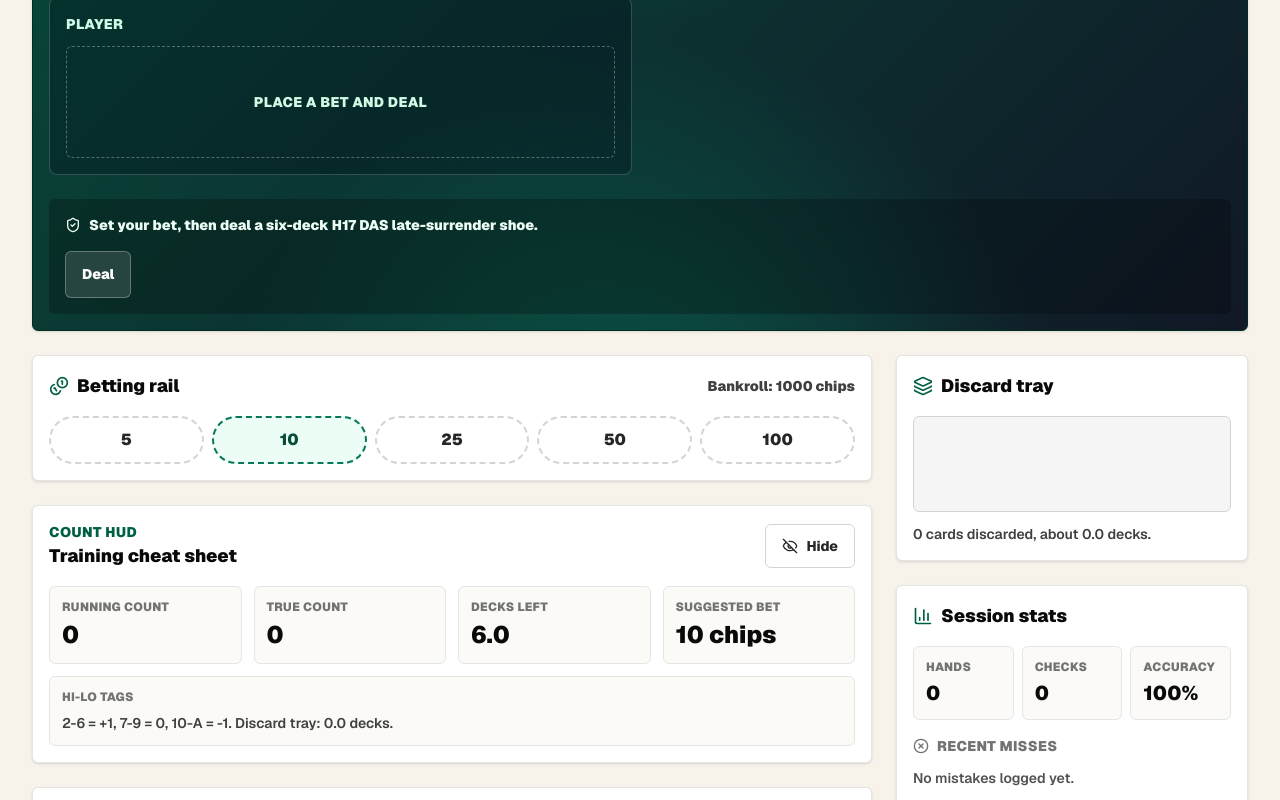
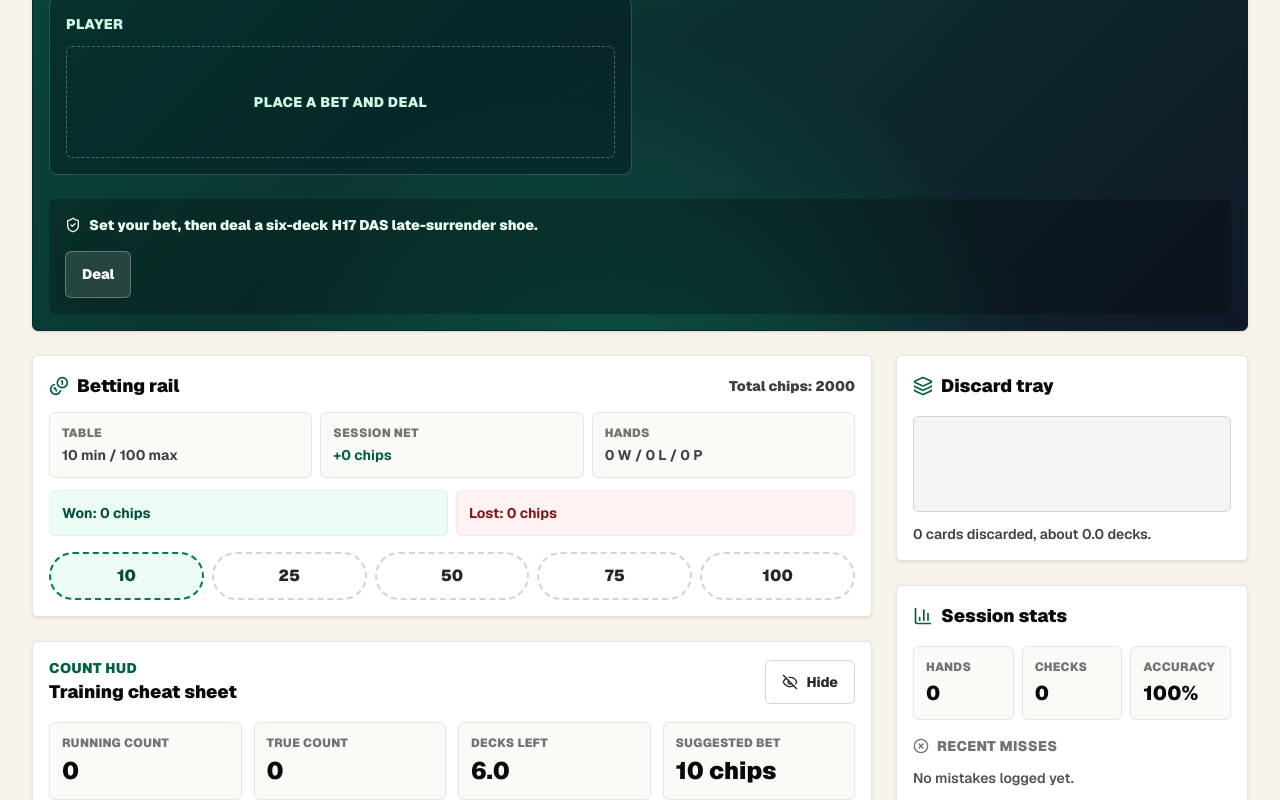
Before and after one commit to Willfwalker/blackjack, a Next.js app: page /play in a window 1280 px wide. Shown: the part 463-1263 px from the top of the page. Built offline with nearby package versions, Linux system fonts and the light colour scheme.

Commit message:
Track blackjack chip totals

```diff
--- a/src/components/betting-rail.tsx
+++ b/src/components/betting-rail.tsx
@@ -5,15 +5,32 @@ import { Coins } from "lucide-react";
 export function BettingRail({
   bankroll,
   bet,
+  startingChips,
+  tableMinBet,
+  tableMaxBet,
+  sessionChipsWon,
+  sessionChipsLost,
+  sessionHandsWon,
+  sessionHandsLost,
+  sessionHandsPushed,
   disabled,
   onBetChange,
 }: {
   bankroll: number;
   bet: number;
+  startingChips: number;
+  tableMinBet: number;
+  tableMaxBet: number;
+  sessionChipsWon: number;
+  sessionChipsLost: number;
+  sessionHandsWon: number;
+  sessionHandsLost: number;
+  sessionHandsPushed: number;
   disabled: boolean;
   onBetChange: (bet: number) => void;
 }) {
-  const chips = [5, 10, 25, 50, 100];
+  const chips = [10, 25, 50, 75, 100];
+  const net = bankroll - startingChips;
 
   return (
     <section className="rounded-md border border-neutral-200 bg-white p-4 shadow-sm">
@@ -22,14 +39,36 @@ export function BettingRail({
           <Coins className="h-5 w-5 text-emerald-800" />
           <h2 className="text-lg font-black">Betting rail</h2>
         </div>
-        <p className="text-sm font-black text-neutral-700">Bankroll: {bankroll} chips</p>
+        <p className="text-sm font-black text-neutral-700">Total chips: {bankroll}</p>
+      </div>
+      <div className="mt-3 grid gap-2 text-sm font-bold text-neutral-700 sm:grid-cols-3">
+        <div className="rounded-md border border-neutral-200 bg-[#fbfaf7] p-3">
+          <span className="block text-xs font-black uppercase tracking-wide text-neutral-500">Table</span>
+          <span className="mt-1 block">{tableMinBet} min / {tableMaxBet} max</span>
+        </div>
+        <div className="rounded-md border border-neutral-200 bg-[#fbfaf7] p-3">
+          <span className="block text-xs font-black uppercase tracking-wide text-neutral-500">Session net</span>
+          <span className={`mt-1 block ${net >= 0 ? "text-emerald-800" : "text-red-700"}`}>{net >= 0 ? "+" : ""}{net} chips</span>
+        </div>
+        <div className="rounded-md border border-neutral-200 bg-[#fbfaf7] p-3">
+          <span className="block text-xs font-black uppercase tracking-wide text-neutral-500">Hands</span>
+          <span className="mt-1 block">{sessionHandsWon} W / {sessionHandsLost} L / {sessionHandsPushed} P</span>
+        </div>
+      </div>
+      <div className="mt-3 grid gap-2 text-sm font-bold text-neutral-700 sm:grid-cols-2">
+        <div className="rounded-md border border-emerald-100 bg-emerald-50 p-3 text-emerald-900">
+          Won: {sessionChipsWon} chips
+        </div>
+        <div className="rounded-md border border-red-100 bg-red-50 p-3 text-red-900">
+          Lost: {sessionChipsLost} chips
+        </div>
       </div>
       <div className="mt-4 grid gap-2 sm:grid-cols-5">
         {chips.map((chip) => (
           <button
             type="button"
             key={chip}
-            disabled={disabled || chip > bankroll}
+            disabled={disabled || chip > bankroll || chip < tableMinBet || chip > tableMaxBet}
             onClick={() => onBetChange(chip)}
             className={`chip-button ${bet === chip ? "chip-button-active" : ""}`}
           >
--- a/src/components/blackjack-table.tsx
+++ b/src/components/blackjack-table.tsx
@@ -159,7 +159,12 @@ export function BlackjackTable() {
 
           <div className="mt-4 flex flex-wrap gap-2">
             {state.phase === "betting" ? (
-              <button type="button" onClick={() => dispatch({ type: "deal" })} className="table-action-button">
+              <button
+                type="button"
+                disabled={state.bankroll < state.tableMinBet}
+                onClick={() => dispatch({ type: "deal" })}
+                className="table-action-button"
+              >
                 Deal
               </button>
             ) : null}
@@ -221,6 +226,14 @@ export function BlackjackTable() {
           <BettingRail
             bankroll={state.bankroll}
             bet={state.baseBet}
+            startingChips={state.startingChips}
+            tableMinBet={state.tableMinBet}
+            tableMaxBet={state.tableMaxBet}
+            sessionChipsWon={state.sessionChipsWon}
+            sessionChipsLost={state.sessionChipsLost}
+            sessionHandsWon={state.sessionHandsWon}
+            sessionHandsLost={state.sessionHandsLost}
+            sessionHandsPushed={state.sessionHandsPushed}
             disabled={state.phase !== "betting"}
             onBetChange={(amount) => dispatch({ type: "setBet", amount })}
           />
--- a/src/lib/blackjack/game.ts
+++ b/src/lib/blackjack/game.ts
@@ -30,9 +30,18 @@ export type BlackjackGameState = {
   discard: Card[];
   seenCards: Card[];
   runningCount: number;
+  startingChips: number;
+  tableMinBet: number;
+  tableMaxBet: number;
   bankroll: number;
   baseBet: number;
   insuranceBet: number;
+  roundStartingBankroll: number;
+  sessionChipsWon: number;
+  sessionChipsLost: number;
+  sessionHandsWon: number;
+  sessionHandsLost: number;
+  sessionHandsPushed: number;
   phase: GamePhase;
   activeHandIndex: number;
   playerHands: PlayerHand[];
@@ -55,8 +64,10 @@ export type GameAction =
   | { type: "nextRound" }
   | { type: "reset" };
 
-const STARTING_BANKROLL = 1000;
-const DEFAULT_BET = 10;
+export const TABLE_MIN_BET = 10;
+export const TABLE_MAX_BET = 100;
+export const STARTING_CHIPS = 2000;
+const DEFAULT_BET = TABLE_MIN_BET;
 
 export function createInitialGameState(): BlackjackGameState {
   return {
@@ -65,9 +76,18 @@ export function createInitialGameState(): BlackjackGameState {
     discard: [],
     seenCards: [],
     runningCount: 0,
-    bankroll: STARTING_BANKROLL,
+    startingChips: STARTING_CHIPS,
+    tableMinBet: TABLE_MIN_BET,
+    tableMaxBet: TABLE_MAX_BET,
+    bankroll: STARTING_CHIPS,
     baseBet: DEFAULT_BET,
     insuranceBet: 0,
+    roundStartingBankroll: STARTING_CHIPS,
+    sessionChipsWon: 0,
+    sessionChipsLost: 0,
+    sessionHandsWon: 0,
+    sessionHandsLost: 0,
+    sessionHandsPushed: 0,
     phase: "betting",
     activeHandIndex: 0,
     playerHands: [],
@@ -100,14 +120,18 @@ export function dealerVisibleCards(state: BlackjackGameState) {
 }
 
 export function recommendedCurrentBet(state: BlackjackGameState) {
-  return recommendedBetUnits(trueCount(state)) * state.baseBet;
+  return Math.min(state.tableMaxBet, recommendedBetUnits(trueCount(state)) * state.tableMinBet);
+}
+
+function clampBet(state: BlackjackGameState, amount: number) {
+  return Math.max(state.tableMinBet, Math.min(amount, state.tableMaxBet, state.bankroll));
 }
 
 export function gameReducer(state: BlackjackGameState, action: GameAction): BlackjackGameState {
   switch (action.type) {
     case "setBet":
       return state.phase === "betting"
-        ? { ...state, baseBet: Math.max(5, Math.min(action.amount, state.bankroll)) }
+        ? { ...state, baseBet: clampBet(state, action.amount) }
         : state;
     case "deal":
       return dealRound(state);
@@ -161,7 +185,10 @@ function draw(state: BlackjackGameState, visible: boolean) {
 }
 
 function dealRound(state: BlackjackGameState): BlackjackGameState {
-  if (state.phase !== "betting" || state.bankroll < state.baseBet) return state;
+  if (state.phase !== "betting") return state;
+  if (state.bankroll < state.tableMinBet) {
+    return { ...state, message: `You need at least ${state.tableMinBet} chips to sit at this table.` };
+  }
 
   let next = state;
   const cutCardCards = Math.floor(next.rules.deckCount * 52 * (1 - next.rules.cutCardPenetration));
@@ -189,6 +216,7 @@ function dealRound(state: BlackjackGameState): BlackjackGameState {
   next = {
     ...next,
     bankroll: next.bankroll - bet,
+    roundStartingBankroll: next.bankroll,
     insuranceBet: 0,
     phase: "player",
     activeHandIndex: 0,
@@ -370,6 +398,10 @@ function settleRound(state: BlackjackGameState, message: string): BlackjackGameS
   const next = revealDealerHole(state);
   const dealer = handValue(next.dealerCards);
   let bankroll = next.bankroll;
+  let handsWon = 0;
+  let handsLost = 0;
+  let handsPushed = 0;
+
   const settledHands = next.playerHands.map((hand) => {
     const player = handValue(hand.cards);
     let result: RoundResult = "lose";
@@ -391,12 +423,26 @@ function settleRound(state: BlackjackGameState, message: string): BlackjackGameS
       bankroll += hand.bet;
     }
 
+    if (result === "win" || result === "blackjack") {
+      handsWon += 1;
+    } else if (result === "push") {
+      handsPushed += 1;
+    } else {
+      handsLost += 1;
+    }
+
     return { ...hand, status: hand.status === "playing" ? "stood" : hand.status, result };
   });
+  const roundNet = bankroll - next.roundStartingBankroll;
 
   return {
     ...next,
     bankroll,
+    sessionChipsWon: next.sessionChipsWon + Math.max(roundNet, 0),
+    sessionChipsLost: next.sessionChipsLost + Math.max(-roundNet, 0),
+    sessionHandsWon: next.sessionHandsWon + handsWon,
+    sessionHandsLost: next.sessionHandsLost + handsLost,
+    sessionHandsPushed: next.sessionHandsPushed + handsPushed,
     phase: "roundOver",
     playerHands: settledHands,
     message,
@@ -410,6 +456,7 @@ function prepareNextRound(state: BlackjackGameState): BlackjackGameState {
     ...state,
     discard: [...state.discard, ...state.playerHands.flatMap((hand) => hand.cards), ...state.dealerCards],
     insuranceBet: 0,
+    baseBet: clampBet(state, state.baseBet),
     phase: "betting",
     activeHandIndex: 0,
     playerHands: [],
```
